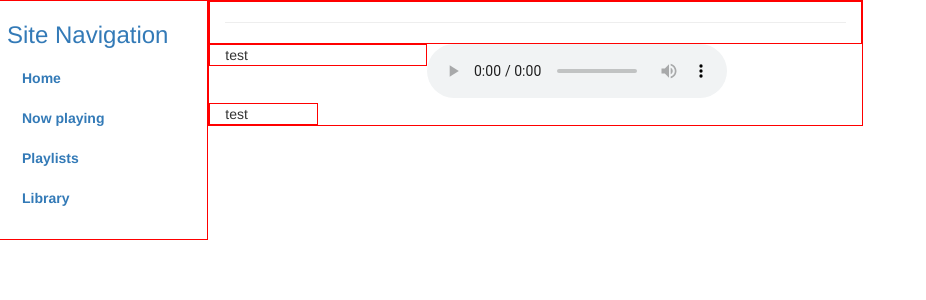
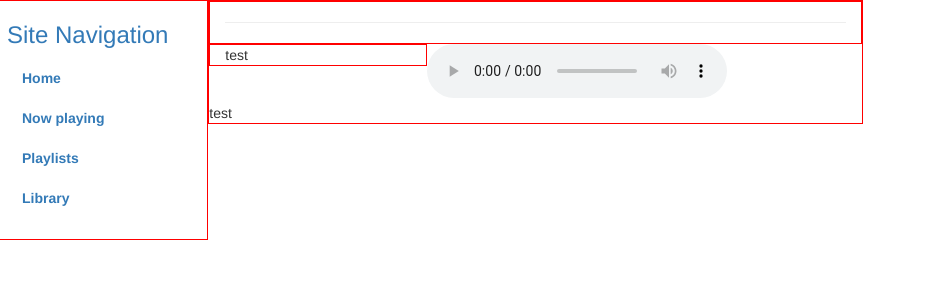
Before and after one commit to od210291jpv/PyHomeMedia, a Django app: template source/src/Home/Home/templates/main.html in a window 1280 px wide. Shown: the part 72-372 px from the top of the page, without its empty margins (0-926 px from the left). Run offline with Django 3.2, Linux system fonts and the light colour scheme; the template is opened without the code that fills it: values that come from a table or form of the project are taken from there, others are empty; data comes from the database, SQL or seed files in the repository; parts of the project's set-up code (start-up, migrations or seed data) failed here and were passed over; some libraries are stand-ins or nearby versions.

Commit message:
Updated styles, modified tracklist

```diff
--- a/source/src/Home/Home/templates/main.html
+++ b/source/src/Home/Home/templates/main.html
@@ -11,7 +11,7 @@
 						<source src="{{ track.path.url }}">
 					</audio>
 				</div>
-				<div class="col-xs-2">
+				<div>
 					test
 				</div>
 			{% endfor %}
```
